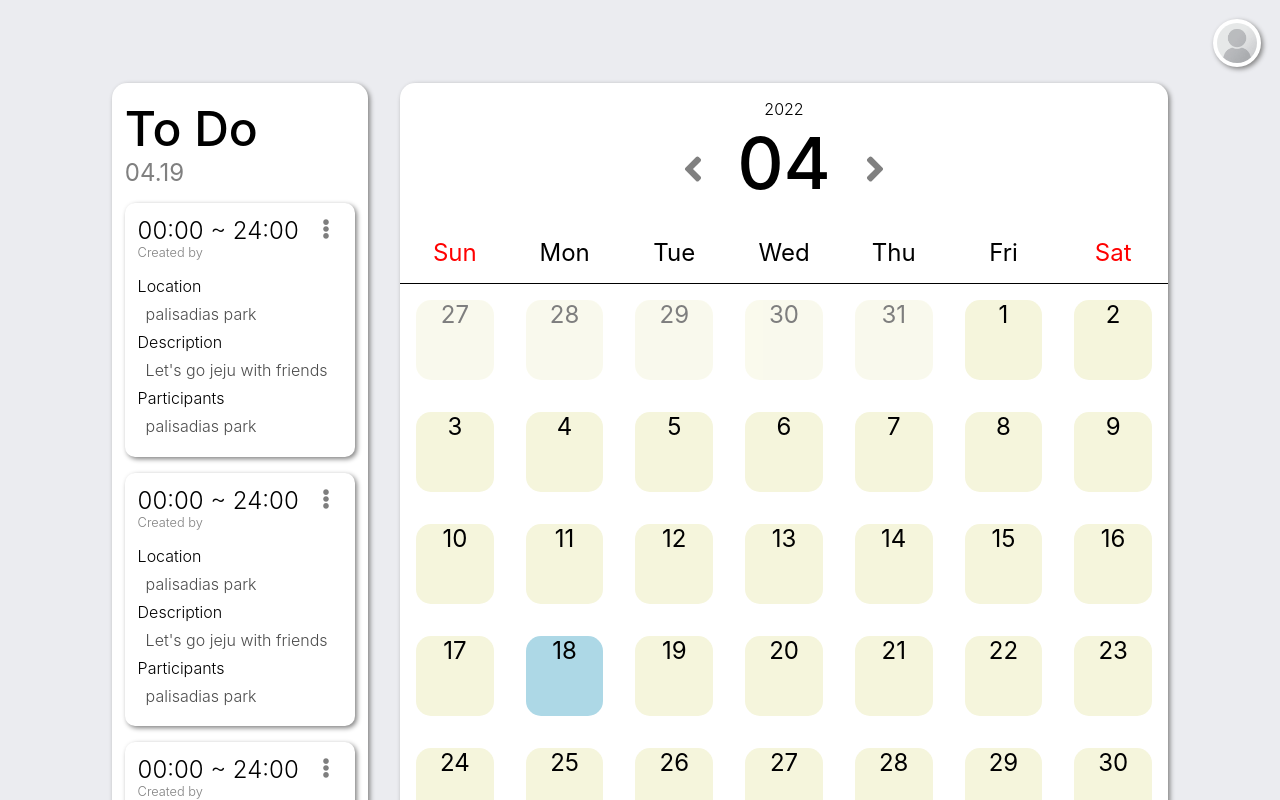
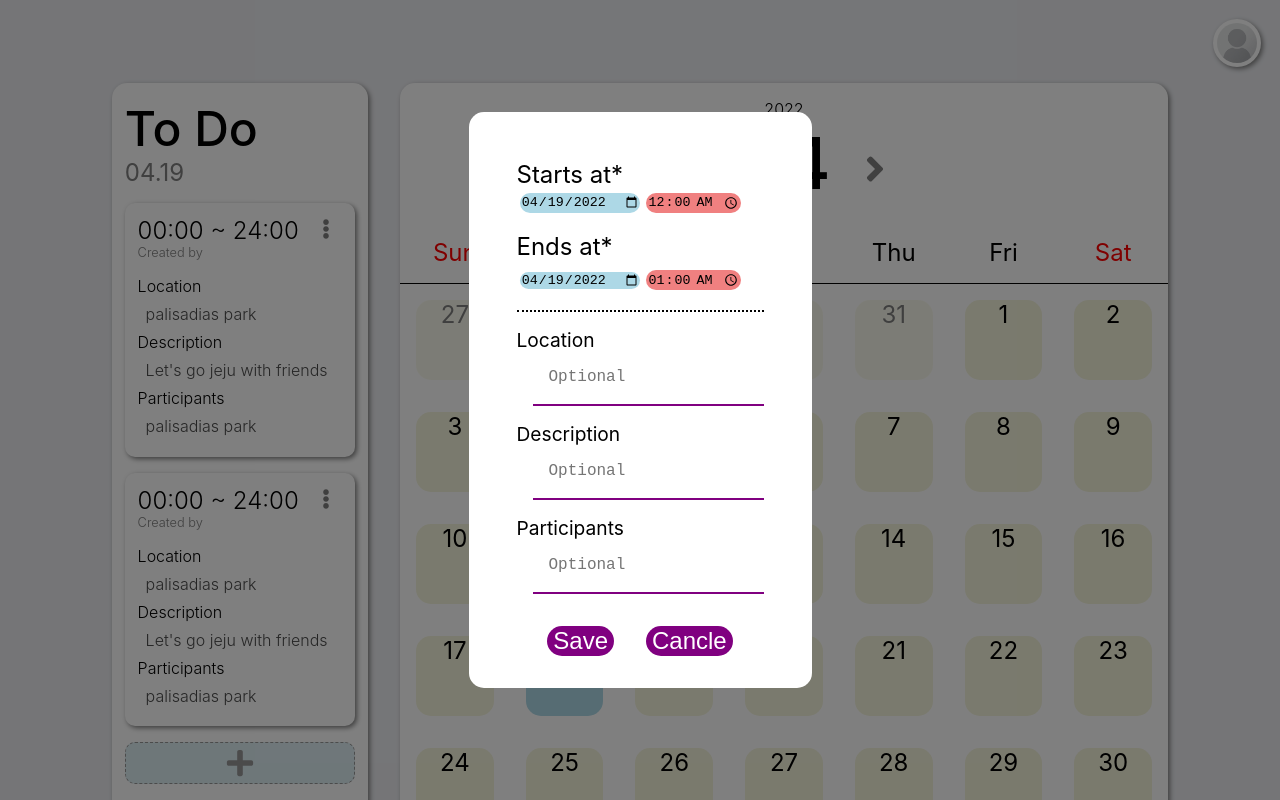
Before and after one commit to seanswim/comfyCalendar, a React (Create React App) app: page / in a window 1280 px wide. Shown: the top 800 px of the page. Built offline with nearby package versions, Linux system fonts and the light colour scheme.

Commit message:
CREATE: AddCardModal component

```diff
--- /dev/null
+++ b/src/components/sideBar/AddCardModal.js
@@ -0,0 +1,50 @@
+import { Input, ModalBackground, ModalContainer, TitleContainer, ButtonContainer, Button, StartAt, EndAt, DayPicker, TimePicker } from "../../styles/sideBarStyles/AddCardModalStyles";
+import { useEffect, useRef } from "react";
+
+const AddCardModal = ({openAddCardModal}) => {
+
+  //Outside click detecting
+  const ref = useRef();
+  useEffect(()=>{
+    const handleClickOutside=(event)=>{
+      if (ref.current){
+        if (!ref.current.contains(event.target)) {
+          openAddCardModal();
+        }
+      }
+    }
+    document.addEventListener('click', handleClickOutside);
+    return () => {
+      document.removeEventListener('click', handleClickOutside);
+    };
+  }, [])
+
+  return (
+    <ModalBackground>
+      <ModalContainer ref={ref}>
+        Starts at*
+        <StartAt>
+          <DayPicker type="date" value="2022-04-19" />
+          <TimePicker type="time" value="00:00"/>
+        </StartAt>
+        Ends at*
+        <EndAt>
+          <DayPicker type="date" value="2022-04-19" />
+          <TimePicker type="time" value="01:00"/>
+        </EndAt>
+        <TitleContainer>Location</TitleContainer>
+        <Input placeholder="Optional" maxLength="80"></Input>
+        <TitleContainer>Description</TitleContainer>
+        <Input placeholder="Optional" maxLength="250"></Input>
+        <TitleContainer>Participants</TitleContainer>
+        <Input placeholder="Optional" maxLength="50"></Input>
+        <ButtonContainer>
+          <Button>Save</Button>
+          <Button onClick={openAddCardModal}>Cancle</Button>
+        </ButtonContainer>
+      </ModalContainer>
+    </ModalBackground>
+  )
+}
+
+export default AddCardModal;
--- a/src/components/sideBar/SideBar.js
+++ b/src/components/sideBar/SideBar.js
@@ -1,8 +1,17 @@
-import { SideBarContainer, SideBarWrapper, SideBarText, SideBarDay } from "../../styles/sideBarStyles/SideBarStyles";
+import { SideBarContainer, SideBarWrapper, SideBarText, SideBarDay, AddCardButton } from "../../styles/sideBarStyles/SideBarStyles";
 import AddCard from "./AddCard";
+import AddCardModal from "./AddCardModal";
 import TaskCard from "./TaskCard";
+import { useState } from "react";
 
 const SideBar = () => {
+
+  const [openCardModal, setOpenCardModal] = useState(true);
+  const openAddCardModal = (event) => {
+    setOpenCardModal(!openCardModal);
+    if (event) event.stopPropagation();
+  }
+
   return (
     <SideBarContainer>
       <SideBarWrapper>
@@ -10,9 +19,8 @@ const SideBar = () => {
         <SideBarDay>04.19</SideBarDay>
         <TaskCard></TaskCard>
         <TaskCard></TaskCard>
-        <TaskCard></TaskCard>
-        <TaskCard></TaskCard>
-        <AddCard></AddCard>
+        <AddCardButton onClick={openAddCardModal}><AddCard/></AddCardButton>
+        {openCardModal ? <AddCardModal openAddCardModal={openAddCardModal}/> : null}
       </SideBarWrapper>
     </SideBarContainer>
   )
--- /dev/null
+++ b/src/styles/sideBarStyles/AddCardModalStyles.js
@@ -0,0 +1,87 @@
+import styled from "styled-components";
+
+export const ModalBackground = styled.div`
+  position: fixed;
+  left: 0;
+  top: 0;
+  right: 0;
+  bottom: 0;
+  background-color: rgba(0, 0, 0, 0.5);
+
+  display: flex;
+  align-items: center;
+  justify-content: center;
+  z-index: 100;
+`;
+
+export const ModalContainer = styled.div`
+  background-color: white;
+  width: 100%auto;
+  border-radius: 15px;
+  padding: 3rem 3rem 1rem 3rem;
+
+  display: flex;
+  flex-direction: column;
+`;
+
+
+export const TitleContainer = styled.div`
+  margin: 1rem 0;
+  font-size: 1.2rem;
+`;
+
+export const Input = styled.textarea`
+  margin: 0 0 0 1rem;
+  padding: 0 0 0 1rem;
+  font-size: 1rem;
+  border: none;
+  border-bottom: 2px solid purple;
+  resize: none;
+  :focus {
+    outline: none;
+  }
+`;
+
+export const ButtonContainer = styled.div`
+  display: flex;
+  justify-content: center;
+`;
+
+export const Button = styled.button`
+  border-radius: 15px;
+  background-color: purple;
+  font-size: 1.5rem;
+  border: none;
+  color: white;
+  width: 5remauto;
+  margin: 2rem 1rem 1rem 1rem;
+  cursor: pointer;
+
+  :disabled {
+    opacity: 0.5;
+  }
+`;
+
+export const StartAt = styled.div`
+  display: flex;
+  margin: 0 0 1rem 0;
+`;
+
+export const EndAt = styled.div`
+  padding: 0 0 1rem 0;
+  border-bottom: 2px dotted black;
+`;
+
+export const DayPicker = styled.input`
+  border: none;
+  margin: 0.2rem;
+  border-radius: 10px;
+  background-color: lightblue;
+`;
+
+export const TimePicker = styled.input`
+  border: none;
+  margin: 0.2rem;
+  border-radius: 10px;
+  background-color: lightcoral;
+`;
--- a/src/styles/sideBarStyles/SideBarStyles.js
+++ b/src/styles/sideBarStyles/SideBarStyles.js
@@ -24,3 +24,6 @@ export const SideBarText = styled.div`
 export const SideBarDay = styled.div`
   color: grey;
 `;
+
+export const AddCardButton = styled.div`
+`;
--- a/src/styles/sideBarStyles/TaskCardStyles.js
+++ b/src/styles/sideBarStyles/TaskCardStyles.js
@@ -32,9 +32,6 @@ export const MenuContainer = styled.div`
   right: 5%;
 `;
 
-export const MenuWrapper = styled.div`
-`;
-
 export const Time = styled.div`
   font-size: 1.5rem;
 `;
```
